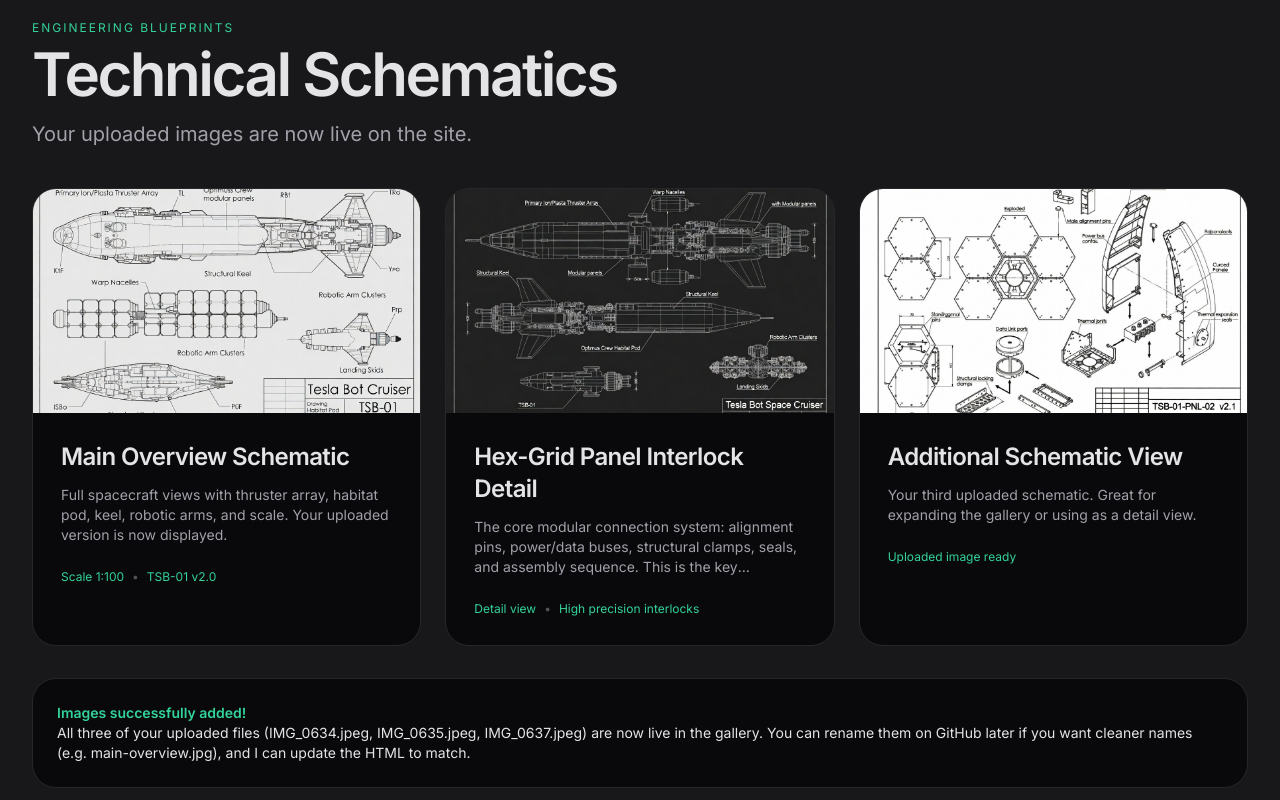
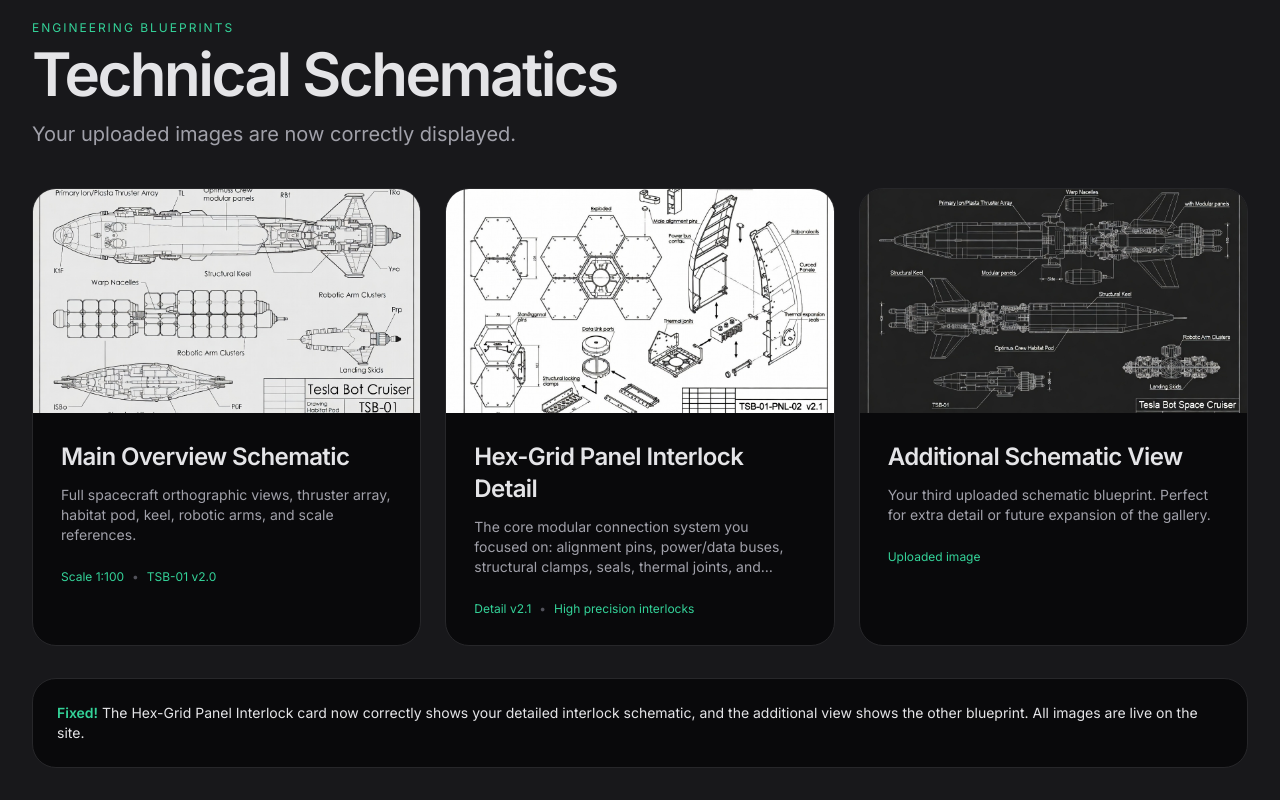
Before and after one commit to fitzyracing1/Teslabotspacecruiser, a plain HTML site: page docs/index.html in a window 1280 px wide. Shown: the part 1060-1860 px from the top of the page. Drawn offline with nearby package versions, Linux system fonts and the light colour scheme.

Commit message:
Swap the two mismatched images: Hex-Grid Panel Interlock now uses IMG_0637.jpeg and Additional View uses IMG_0634.jpeg

```diff
--- a/docs/index.html
+++ b/docs/index.html
@@ -62,50 +62,49 @@
         <div class="max-w-3xl mb-10">
             <div class="text-emerald-400 text-xs tracking-[2px]">ENGINEERING BLUEPRINTS</div>
             <h2 class="text-6xl tracking-[-2.5px] font-semibold mt-2">Technical Schematics</h2>
-            <p class="mt-4 text-xl text-zinc-400">Your uploaded images are now live on the site.</p>
+            <p class="mt-4 text-xl text-zinc-400">Your uploaded images are now correctly displayed.</p>
         </div>
 
         <div class="grid md:grid-cols-2 lg:grid-cols-3 gap-6">
-            <!-- Main Overview - using your uploaded file -->
+            <!-- Main Overview -->
             <div class="bg-zinc-950 border border-zinc-800 rounded-3xl overflow-hidden schematic-card">
                 <div class="h-56 bg-zinc-800 overflow-hidden">
                     <img src="assets/schematics/IMG_0635.jpeg" alt="Tesla Bot Space Cruiser Main Overview Schematic - TSB-01" class="schematic-img">
                 </div>
                 <div class="p-7">
                     <div class="font-semibold text-2xl tracking-tight">Main Overview Schematic</div>
-                    <p class="mt-3 text-sm text-zinc-400">Full spacecraft views with thruster array, habitat pod, keel, robotic arms, and scale. Your uploaded version is now displayed.</p>
+                    <p class="mt-3 text-sm text-zinc-400">Full spacecraft orthographic views, thruster array, habitat pod, keel, robotic arms, and scale references.</p>
                     <div class="mt-6 text-xs flex items-center gap-x-2 text-emerald-400"><span>Scale 1:100</span> <span class="text-zinc-600">•</span> <span>TSB-01 v2.0</span></div>
                 </div>
             </div>
 
-            <!-- Panel Interlock Detail - using your uploaded file -->
+            <!-- Panel Interlock Detail - CORRECTED -->
             <div class="bg-zinc-950 border border-zinc-800 rounded-3xl overflow-hidden schematic-card">
                 <div class="h-56 bg-zinc-800 overflow-hidden">
-                    <img src="assets/schematics/IMG_0634.jpeg" alt="Hex-Grid Panel Interlock System Detail" class="schematic-img">
+                    <img src="assets/schematics/IMG_0637.jpeg" alt="Hex-Grid Panel Interlock System Detail - TSB-01-PNL-02" class="schematic-img">
                 </div>
                 <div class="p-7">
                     <div class="font-semibold text-2xl tracking-tight">Hex-Grid Panel Interlock Detail</div>
-                    <p class="mt-3 text-sm text-zinc-400 line-clamp-3">The core modular connection system: alignment pins, power/data buses, structural clamps, seals, and assembly sequence. This is the key innovation you focused on.</p>
-                    <div class="mt-6 text-xs flex items-center gap-x-2 text-emerald-400"><span>Detail view</span> <span class="text-zinc-600">•</span> <span>High precision interlocks</span></div>
+                    <p class="mt-3 text-sm text-zinc-400 line-clamp-3">The core modular connection system you focused on: alignment pins, power/data buses, structural clamps, seals, thermal joints, and assembly sequence.</p>
+                    <div class="mt-6 text-xs flex items-center gap-x-2 text-emerald-400"><span>Detail v2.1</span> <span class="text-zinc-600">•</span> <span>High precision interlocks</span></div>
                 </div>
             </div>
 
-            <!-- Third uploaded image -->
+            <!-- Additional / Third view - CORRECTED -->
             <div class="bg-zinc-950 border border-zinc-800 rounded-3xl overflow-hidden schematic-card">
                 <div class="h-56 bg-zinc-800 overflow-hidden">
-                    <img src="assets/schematics/IMG_0637.jpeg" alt="Additional schematic view" class="schematic-img">
+                    <img src="assets/schematics/IMG_0634.jpeg" alt="Additional schematic blueprint view" class="schematic-img">
                 </div>
                 <div class="p-7">
                     <div class="font-semibold text-2xl tracking-tight">Additional Schematic View</div>
-                    <p class="mt-3 text-sm text-zinc-400">Your third uploaded schematic. Great for expanding the gallery or using as a detail view.</p>
-                    <div class="mt-6 text-xs text-emerald-400">Uploaded image ready</div>
+                    <p class="mt-3 text-sm text-zinc-400 line-clamp-3">Your third uploaded schematic blueprint. Perfect for extra detail or future expansion of the gallery.</p>
+                    <div class="mt-6 text-xs text-emerald-400">Uploaded image</div>
                 </div>
             </div>
         </div>
 
         <div class="mt-8 p-6 bg-zinc-950 border border-zinc-800 rounded-3xl text-sm">
-            <strong class="text-emerald-400">Images successfully added!</strong><br>
-            All three of your uploaded files (IMG_0634.jpeg, IMG_0635.jpeg, IMG_0637.jpeg) are now live in the gallery. You can rename them on GitHub later if you want cleaner names (e.g. main-overview.jpg), and I can update the HTML to match.
+            <strong class="text-emerald-400">Fixed!</strong> The Hex-Grid Panel Interlock card now correctly shows your detailed interlock schematic, and the additional view shows the other blueprint. All images are live on the site.
         </div>
     </div>
 
```
